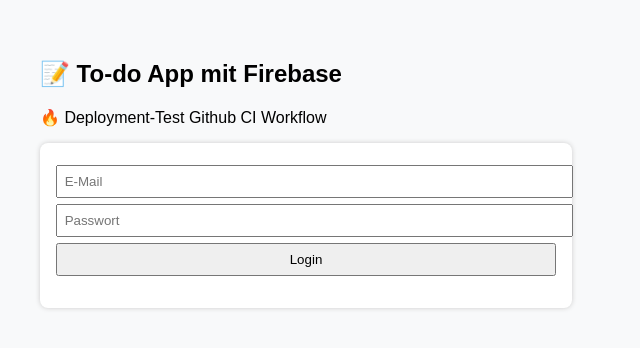
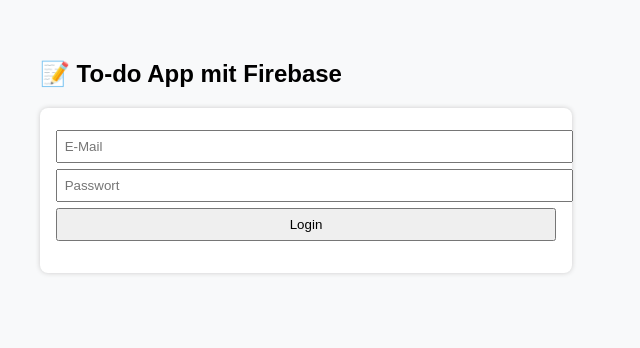
Before and after one commit to Al-Fahsi/todo-app, a plain HTML site: page public/index.html in a window 1280 px wide. Shown: the whole page, without its empty margins (0-640 px from the left). Drawn offline with Linux system fonts and the light colour scheme; no server answers.

Commit message:
🔁 Revert Testzeile aus index.html

```diff
--- a/public/index.html
+++ b/public/index.html
@@ -15,7 +15,6 @@
 <body>
 
 <h2>📝 To-do App mit Firebase</h2>
-<p>🔥 Deployment-Test Github CI Workflow</p>
 
 <!-- Login -->
 <div id="login-box" class="box">
```
